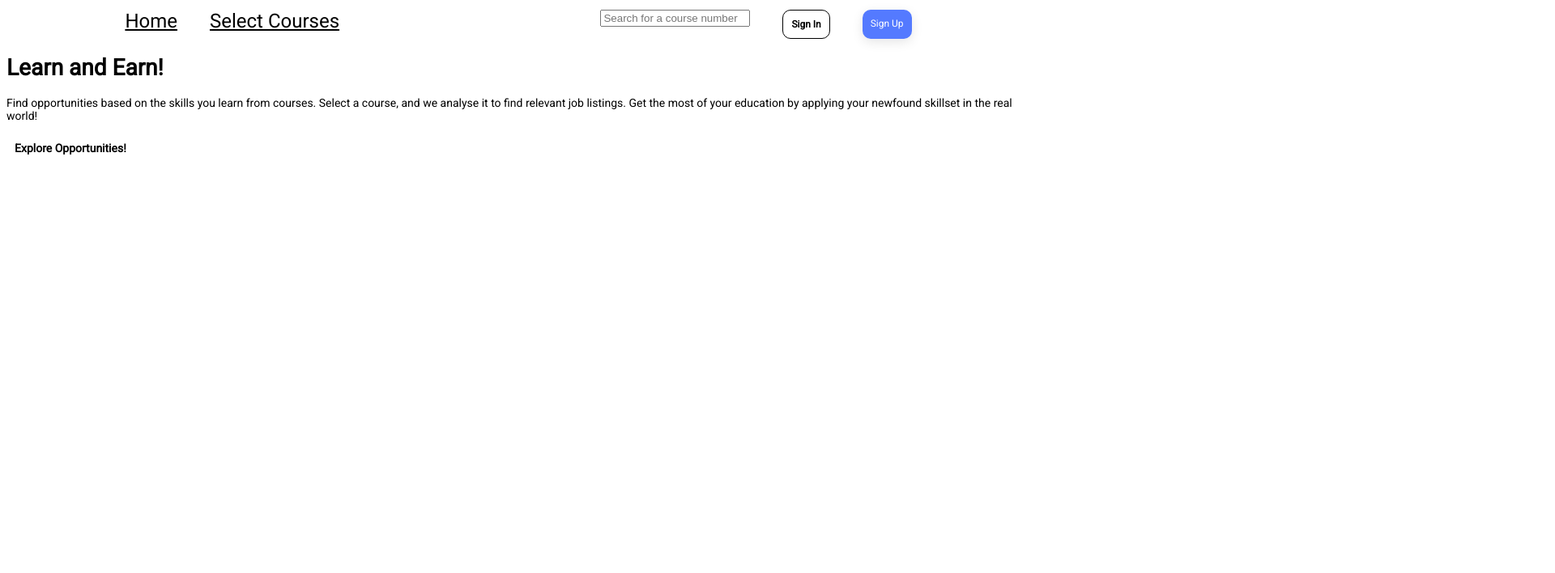
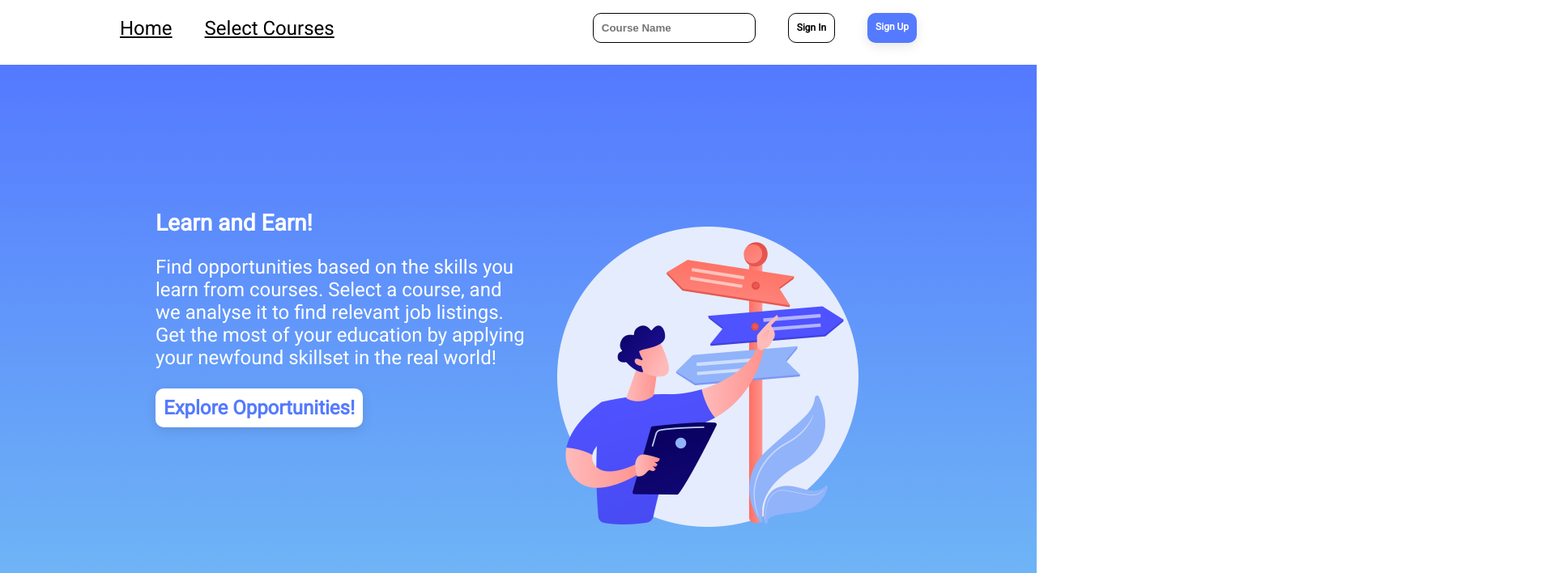
Before and after one commit to imbush/course2career, a plain HTML site: page index.html in a window 1280 px wide. Shown: the top 708 px of the page at 81% size, 1920 px wide, since content can reach past the window. Drawn offline with Linux system fonts and the light colour scheme.

Commit message:
Finished home page and more work

```diff
--- a/index.html
+++ b/index.html
@@ -34,8 +34,12 @@
         </div>
 
         <div>
-          <li class="text-field">
-            <input type="text" placeholder="Search for a course number" />
+          <li>
+            <input
+              type="text"
+              class="ghost button text-field"
+              placeholder="Course Name"
+            />
           </li>
           <li class="ghost button">Sign In</li>
           <li class="fill button">Sign Up</li>
@@ -45,18 +49,20 @@
 
     <div class="main">
       <div class="content">
-        <h1 class="v32_452">Learn and Earn!</h1>
-        <p class="v32_451">
+        <h1>Learn and Earn!</h1>
+        <p class="sub-heading">
           Find opportunities based on the skills you learn from courses. Select
           a course, and we analyse it to find relevant job listings. Get the
           most of your education by applying your newfound skillset in the real
           world!
         </p>
 
-        <div class="button">Explore Opportunities!</div>
+        <a href="course.html"
+          ><div class="cta button">Explore Opportunities!</div></a
+        >
       </div>
 
-      <img src="images/home-image.svg" class="img" />
+      <img src="images/home-image.png" class="img" />
     </div>
   </body>
 </html>
--- a/styles/styles.css
+++ b/styles/styles.css
@@ -23,12 +23,45 @@ body {
   font-size: 11px;
 }
 
+h1,
+.sub-heading {
+  color: white;
+}
+
+.sub-heading {
+  font-size: 24px;
+  width: 34ch;
+}
+
+.main {
+  display: flex;
+  flex-direction: row;
+  justify-content: center;
+  background: linear-gradient(rgba(84, 121, 255, 1), rgba(114, 189, 244, 1));
+  width: 100vw;
+  height: 90vh;
+  margin: 0;
+  position: absolute;
+  top: 10vh;
+  left: 0;
+}
+
 .card-sub1 {
   margin-right: 100px;
 }
 
 nav {
   font-size: 12px;
+  height: 10vh;
+  width: 100vw;
+  position: fixed;
+  top: 0;
+  left: 0;
+  z-index: 1;
+}
+
+.divider {
+  border-bottom: 1px solid black;
 }
 
 nav ul,
@@ -45,11 +78,20 @@ nav ul div {
 
 nav ul {
   justify-content: space-between;
+  align-items: center;
   padding: 0 10%;
+  margin: 0 auto;
+  position: fixed;
+  top: 2vh;
+  width: 100vw;
 }
 
 nav ul div li {
   margin: 0 20px;
+}
+
+.text-field {
+  padding-right: 10px;
 }
 
 ul {
@@ -74,11 +116,20 @@ a {
   color: black;
 }
 
+.cta {
+  background-color: white;
+  color: #547aff;
+  font-size: 24px;
+}
+
+.fill,
+.cta {
+  border: none;
+}
+
 .fill {
-  border: none;
   background-color: #547aff;
   color: white;
-  font-weight: 300;
 }
 
 .course-result {
@@ -91,7 +142,8 @@ a {
 }
 
 .fill,
-.course-result {
+.course-result,
+.cta {
   box-shadow: 0px 4px 14px rgba(0, 0, 0, 0.1);
 }
 
@@ -113,3 +165,17 @@ a {
   flex-direction: column;
   padding-top: 20px;
 }
+
+.content {
+  position: absolute;
+  top: 20vh;
+  left: 15vw;
+}
+
+.img {
+  width: 465px;
+  height: 465px;
+  position: absolute;
+  top: 20vh;
+  left: 50vw;
+}
```
Also changed, not shown: course.html (+9 -5 lines), jobs.html (+7 -3 lines), images/home-image.png (added).
